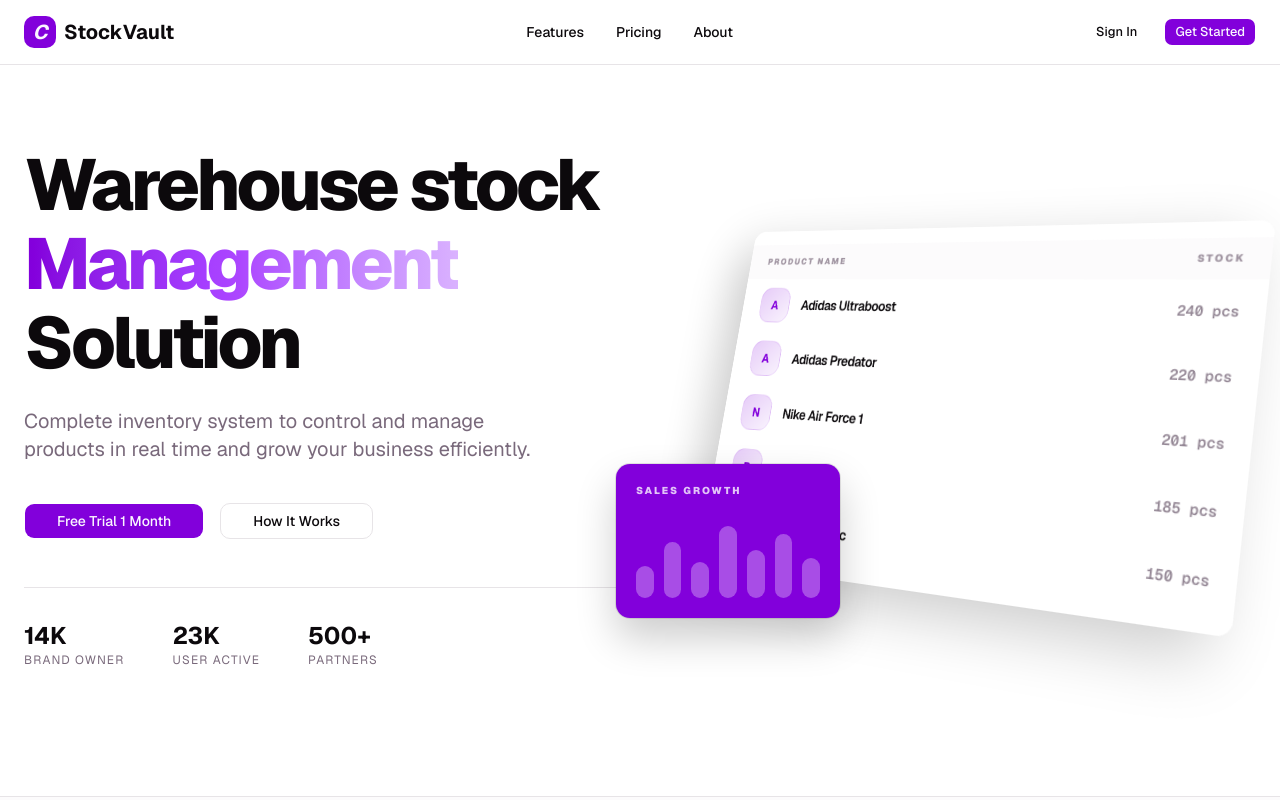
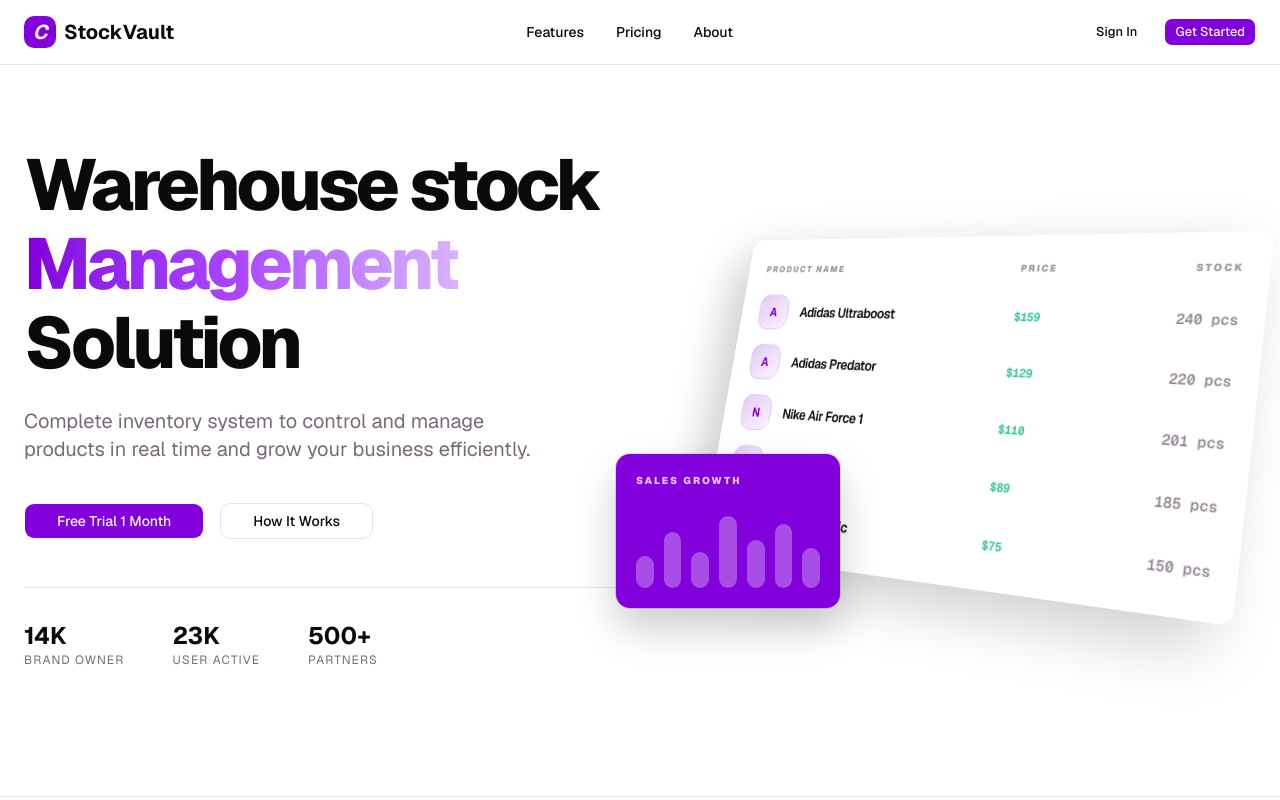
Before and after one commit to dikie001/mizani-systems--inventory-tracker-, a Next.js app: page / in a window 1280 px wide. Shown: the top 800 px of the page. Built offline with nearby package versions, Linux system fonts and the light colour scheme.

Commit message:
feat: add landing page layout for inventory management system

```diff
--- a/app/page.tsx
+++ b/app/page.tsx
@@ -91,22 +91,23 @@ function HeroSection() {
         <div className="relative perspective-1000 transform-gpu">
           <Card className="shadow-[0_20px_50px_rgba(0,0,0,0.1)] dark:shadow-[0_20px_50px_rgba(0,0,0,0.3)] overflow-hidden border-white/10 bg-card/80 backdrop-blur-xl tilt-card">
             <Table>
-              <TableHeader className="bg-muted/30">
+              <TableHeader className="border-none">
                 <TableRow className="hover:bg-transparent border-none">
-                  <TableHead className="text-[10px] font-black uppercase tracking-[0.2em] py-3 px-6 text-muted-foreground/70">Product Name</TableHead>
-                  <TableHead className="text-right text-[10px] font-black uppercase tracking-[0.2em] py-3 px-6 text-muted-foreground/70">Stock</TableHead>
+                  <TableHead className="text-[10px] font-black uppercase tracking-[0.2em] pt-1.5 pb-2 px-6 text-muted-foreground/70">Product Name</TableHead>
+                  <TableHead className="text-[10px] font-black uppercase tracking-[0.2em] pt-1.5 pb-2 px-6 text-muted-foreground/70">Price</TableHead>
+                  <TableHead className="text-right text-[10px] font-black uppercase tracking-[0.2em] pt-1.5 pb-2 px-6 text-muted-foreground/70">Stock</TableHead>
                 </TableRow>
               </TableHeader>
               <TableBody>
                 {[
-                  { name: "Adidas Ultraboost", stock: "240 pcs" },
-                  { name: "Adidas Predator", stock: "220 pcs" },
-                  { name: "Nike Air Force 1", stock: "201 pcs" },
-                  { name: "Puma Suede", stock: "185 pcs" },
-                  { name: "Reebok Classic", stock: "150 pcs" },
+                  { name: "Adidas Ultraboost", price: "$159", stock: "240 pcs" },
+                  { name: "Adidas Predator", price: "$129", stock: "220 pcs" },
+                  { name: "Nike Air Force 1", price: "$110", stock: "201 pcs" },
+                  { name: "Puma Suede", price: "$89", stock: "185 pcs" },
+                  { name: "Reebok Classic", price: "$75", stock: "150 pcs" },
                 ].map((item) => (
                   <TableRow key={item.name} className="hover:bg-white/5 transition-colors border-white/5">
-                    <TableCell className="py-2.5 px-6">
+                    <TableCell className="py-2 px-6">
                       <div className="flex items-center gap-4">
                         <div className="h-10 w-10 bg-gradient-to-br from-primary/20 to-primary/5 rounded-xl flex items-center justify-center font-bold text-sm text-primary border border-primary/10">
                           {item.name.charAt(0)}
@@ -114,7 +115,10 @@ function HeroSection() {
                         <span className="font-semibold text-[15px] tracking-tight">{item.name}</span>
                       </div>
                     </TableCell>
-                    <TableCell className="text-right py-2.5 px-6">
+                    <TableCell className="py-2 px-6">
+                      <span className="font-mono text-xs font-bold text-emerald-500/80">{item.price}</span>
+                    </TableCell>
+                    <TableCell className="text-right py-2 px-6">
                       <span className="font-mono text-sm font-semibold text-muted-foreground/80">{item.stock}</span>
                     </TableCell>
                   </TableRow>
```
